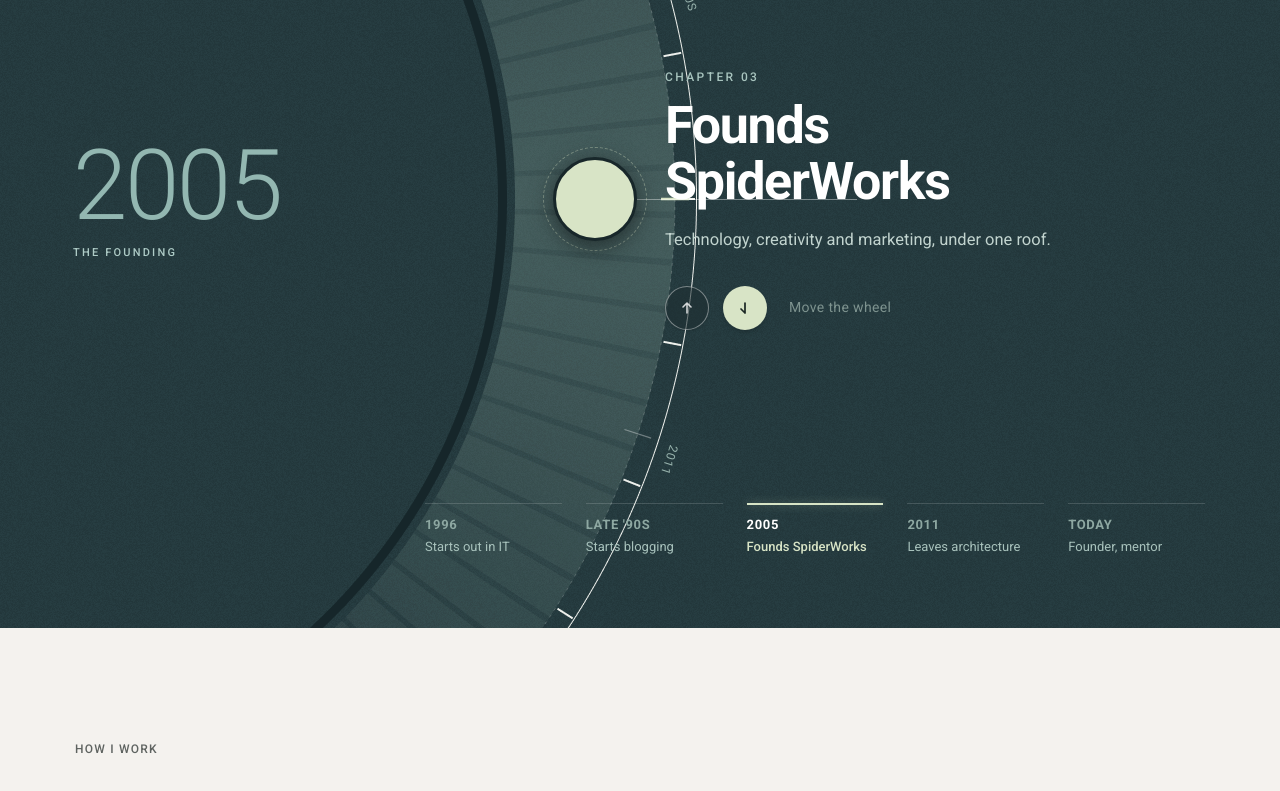
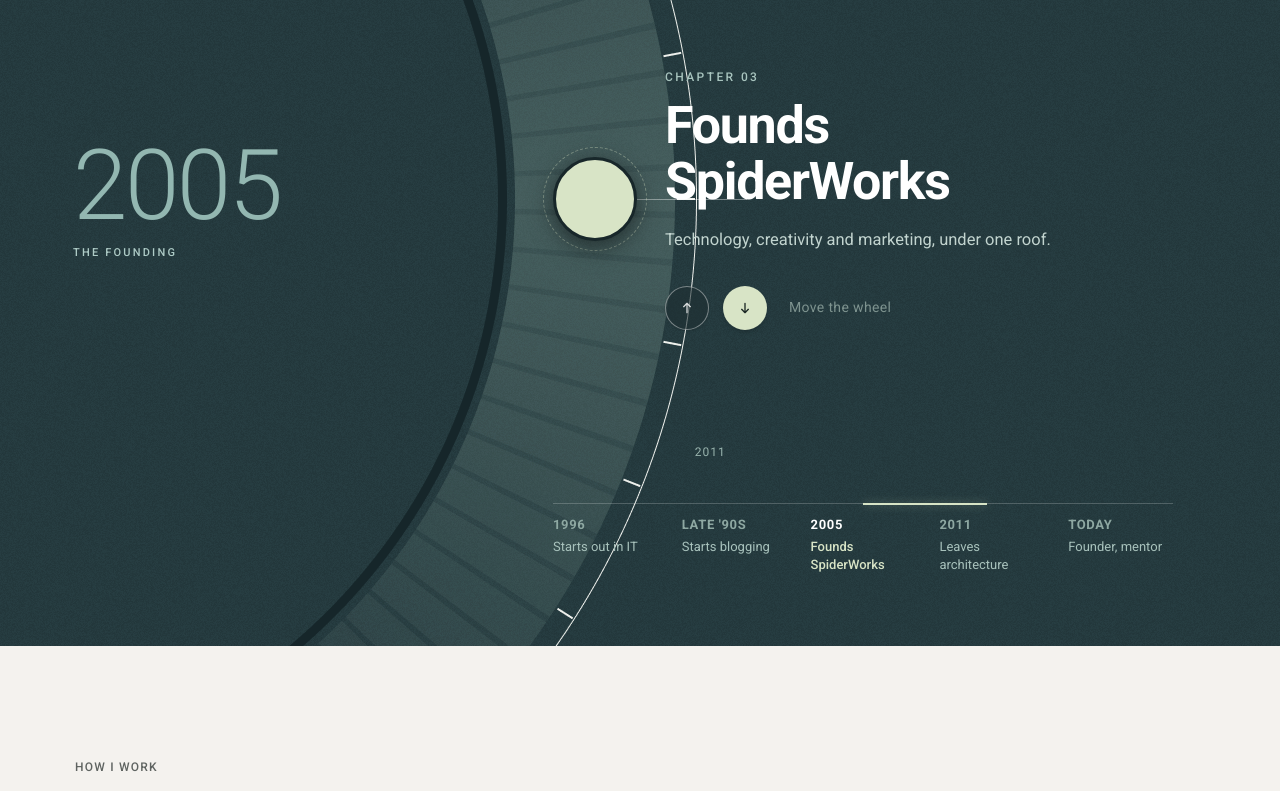
Before and after one commit to harshaharidas-spider/portfolio, a Next.js app: page / in a window 1280 px wide. Shown: the part 986-1777 px from the top of the page. Built offline with nearby package versions, Linux system fonts and the light colour scheme.

Commit message:
Update Ventures section layout and align bottom sister concern cards
Refine Timeline interactive wheel spacing and horizontal year label positions
Fix Expertise section vertical divider and scrollbar layout alignment

```diff
--- a/src/components/home/timeline/Timeline.jsx
+++ b/src/components/home/timeline/Timeline.jsx
@@ -214,7 +214,7 @@
             onPointerMove={handleMobilePointerMove}
             onPointerUp={handleMobilePointerUp}
           >
-            {/* Glow Background Layer on Mobile - concentric behind wheel rim at 12 o'clock */}
+            {/* Glow Background Layer on Mobile */}
             <div
               className="absolute pointer-events-none z-[3]"
               style={{
@@ -238,7 +238,7 @@
               </div>
             </div>
 
-            {/* Rotatable Wheel Layer on Mobile - 100% concentric with glow */}
+            {/* Rotatable Wheel Layer on Mobile */}
             <div
               className="absolute pointer-events-none z-[4]"
               style={{
@@ -329,8 +329,8 @@
                     : "text-white/80 hover:text-white hover:border-white hover:bg-white/10 active:scale-95 cursor-pointer shadow-sm"
                 }`}
               >
-                <svg className="w-4 h-4" fill="none" stroke="currentColor" strokeWidth="2.4" viewBox="0 0 24 24">
-                  <path strokeLinecap="round" strokeLinejoin="round" d="M19.5 12h-15m0 0l6-6m-6 6l6 6" />
+                <svg className="w-4 h-4" fill="none" stroke="currentColor" strokeWidth="2" viewBox="0 0 24 24">
+                  <path strokeLinecap="round" strokeLinejoin="round" d="M12 19V5m0 0l-5 5m5-5l5 5" />
                 </svg>
               </button>
 
@@ -345,8 +345,8 @@
                     : "hover:bg-[#c9d7b5] active:scale-95 cursor-pointer shadow-md"
                 }`}
               >
-                <svg className="w-4 h-4" fill="none" stroke="currentColor" strokeWidth="2.6" viewBox="0 0 24 24">
-                  <path strokeLinecap="round" strokeLinejoin="round" d="M4.5 12h15m0 0l-6-6m6 6l-6 6" />
+                <svg className="w-4 h-4" fill="none" stroke="currentColor" strokeWidth="2" viewBox="0 0 24 24">
+                  <path strokeLinecap="round" strokeLinejoin="round" d="M12 5v14m0 0l-5-5m5 5l5-5" />
                 </svg>
               </button>
 
@@ -390,7 +390,7 @@
               </span>
             </div>
 
-            {/* Fixed Glow Background Layer on Desktop - perfectly concentric behind wheel rim */}
+            {/* Fixed Glow Background Layer on Desktop */}
             <div className="absolute inset-0 w-[1520px] h-[1520px] pointer-events-none z-[4]">
               <div className="relative w-[1520px] h-[1520px]">
                 <Image
@@ -404,7 +404,7 @@
               </div>
             </div>
 
-            {/* Rotatable Wheel Layer on Desktop - 100% concentric with glow */}
+            {/* Rotatable Wheel Layer on Desktop */}
             <div
               className="absolute pointer-events-none z-[5]"
               style={{
@@ -429,7 +429,7 @@
               </div>
             </div>
 
-            {/* Rotatable SVG Milestone Markers and Dashed Arc on Desktop */}
+            {/* Rotatable Horizontally Aligned Year Labels on Desktop */}
             <div
               className="absolute inset-0 w-[1520px] h-[1520px] pointer-events-none z-[6]"
               style={{
@@ -443,32 +443,18 @@
                 className="absolute inset-0 w-full h-full pointer-events-none"
                 style={{ overflow: "visible" }}
               >
-                <circle
-                  cx="760"
-                  cy="760"
-                  r="760"
-                  fill="none"
-                  stroke="rgba(255, 255, 255, 0.2)"
-                  strokeWidth="1"
-                  strokeDasharray="3 5"
-                />
-
                 {chapters.map((chap, idx) => {
                   const angle = MILESTONE_ANGLES[idx];
                   const rad = (angle * Math.PI) / 180;
                   const cx = 760;
                   const cy = 760;
-                  const rTickInner = 746;
-                  const rTickOuter = 774;
-                  const x1 = cx + rTickInner * Math.cos(rad);
-                  const y1 = cy + rTickInner * Math.sin(rad);
-                  const x2 = cx + rTickOuter * Math.cos(rad);
-                  const y2 = cy + rTickOuter * Math.sin(rad);
 
-                  const rLabel = 798;
+                  const rLabel = 820;
                   const lx = cx + rLabel * Math.cos(rad);
                   const ly = cy + rLabel * Math.sin(rad);
                   const isCurrent = activeIndex === idx;
+
+                  if (isCurrent) return null;
 
                   return (
                     <g
@@ -476,15 +462,6 @@
                       className="cursor-pointer pointer-events-auto"
                       onClick={() => handleSelectMilestone(idx)}
                     >
-                      <line
-                        x1={x1}
-                        y1={y1}
-                        x2={x2}
-                        y2={y2}
-                        stroke={isCurrent ? "#d8e4c6" : "rgba(255, 255, 255, 0.35)"}
-                        strokeWidth={isCurrent ? "2.5" : "1.2"}
-                      />
-                      {!isCurrent && (
                       <text
                         x={lx}
                         y={ly}
@@ -494,12 +471,11 @@
                         letterSpacing="0.08em"
                         dominantBaseline="central"
                         textAnchor="start"
-                          transform={`rotate(${angle + 90}, ${lx}, ${ly})`}
+                        transform={`rotate(${-dialRotation}, ${lx}, ${ly})`}
                         className="select-none transition-colors duration-150 hover:fill-white"
                       >
                         {chap.year}
                       </text>
-                      )}
                     </g>
                   );
                 })}
@@ -518,7 +494,7 @@
               aria-hidden="true"
             />
 
-            {/* Desktop Pointer Badge without icon */}
+            {/* Desktop Pointer Badge */}
             <div
               className="absolute z-[10] pointer-events-none select-none w-[84px] h-[84px] rounded-full bg-[#d8e4c6] border-[3px] border-[#18272a] shadow-[0_6px_24px_rgba(0,0,0,0.5)] flex items-center justify-center"
               style={{
@@ -528,13 +504,13 @@
               title="Active Milestone Pointer"
             />
 
-            {/* Horizontal Guideline to Chapter title */}
+            {/* Shortened Horizontal Guideline to Chapter title (Reduced width to 110px so it doesn't touch the text) */}
             <div
               className="absolute z-[8] h-[1px] bg-white/40 pointer-events-none select-none"
               style={{
                 left: "1482px",
                 top: "760px",
-                width: "220px",
+                width: "110px",
               }}
               aria-hidden="true"
             />
@@ -561,6 +537,7 @@
             </p>
 
             <div className="mt-8 flex items-center gap-3.5">
+              {/* Previous Button (Full Circle with Thin Up Arrow) */}
               <button
                 type="button"
                 onClick={() => handleNavigate(-1)}
@@ -576,13 +553,14 @@
                   className="w-4 h-4"
                   fill="none"
                   stroke="currentColor"
-                  strokeWidth="2.4"
+                  strokeWidth="2"
                   viewBox="0 0 24 24"
                 >
-                  <path strokeLinecap="round" strokeLinejoin="round" d="M12 19.5V4.5m0 0l-6 6m6-6l6 6" />
+                  <path strokeLinecap="round" strokeLinejoin="round" d="M12 19V5m0 0l-5 5m5-5l5 5" />
                 </svg>
               </button>
 
+              {/* Next Button (Full Circle with Thin Down Arrow) */}
               <button
                 type="button"
                 onClick={() => handleNavigate(1)}
@@ -598,10 +576,10 @@
                   className="w-4 h-4"
                   fill="none"
                   stroke="currentColor"
-                  strokeWidth="2.6"
+                  strokeWidth="2"
                   viewBox="0 0 24 24"
                 >
-                  <path strokeLinecap="round" strokeLinejoin="round" d="M12 4.5v15m0 0l-6-6m6 6l-6-6" />
+                  <path strokeLinecap="round" strokeLinejoin="round" d="M12 5v14m0 0l-5-5m5 5l5-5" />
                 </svg>
               </button>
 
@@ -615,7 +593,20 @@
 
       {/* Bottom Milestone Bar */}
       <div className="relative z-10 w-full max-w-[1440px] mx-auto px-6 sm:px-10 lg:px-[75px] pt-4 pb-2 lg:pb-4 flex justify-end">
-        <div className="w-full lg:w-[720px] xl:w-[780px] grid grid-cols-5 gap-1.5 sm:gap-4 lg:gap-6">
+        <div className="relative w-full lg:w-[560px] xl:w-[620px] mr-0 lg:mr-8">
+          {/* Continuous background track line */}
+          <div className="absolute -top-1 left-0 right-0 h-[1px] bg-white/20" aria-hidden="true" />
+          {/* Active highlighted line segment */}
+          <div
+            className="absolute -top-1 h-[2px] sm:h-[2.5px] bg-[#d8e4c6] transition-all duration-300 shadow-[0_0_8px_rgba(216,228,198,0.4)]"
+            style={{
+              left: `${(activeIndex / (chapters.length - 1)) * 100}%`,
+              width: `${100 / chapters.length}%`,
+            }}
+            aria-hidden="true"
+          />
+
+          <div className="grid grid-cols-5 gap-1.5 sm:px-0 lg:gap-6 pt-2">
             {chapters.map((chap, idx) => {
               const isActive = activeIndex === idx;
 
@@ -624,17 +615,8 @@
                   key={chap.id}
                   type="button"
                   onClick={() => handleSelectMilestone(idx)}
-                className="group relative flex flex-col text-left focus:outline-none pt-2 cursor-pointer transition-colors"
+                  className="group relative flex flex-col text-left focus:outline-none cursor-pointer transition-colors"
                 >
-                <span
-                  className={`absolute -top-1 left-0 right-0 transition-all duration-200 ${
-                    isActive
-                      ? "h-[2px] sm:h-[2.5px] bg-[#d8e4c6] shadow-[0_0_8px_rgba(216,228,198,0.4)]"
-                      : "h-[1px] bg-white/15 group-hover:bg-white/30"
-                  }`}
-                  aria-hidden="true"
-                />
-
                   <span
                     className={`text-[9.5px] sm:text-[13px] font-semibold tracking-wider uppercase transition-colors duration-150 truncate ${
                       isActive ? "text-white" : "text-[#8ea8a2] group-hover:text-white"
@@ -655,6 +637,7 @@
             })}
           </div>
         </div>
+      </div>
     </motion.section>
   );
 }
```
Also changed, not shown: src/components/home/expertise/Expertise.jsx (+10 -7 lines), src/components/home/ventures/Ventures.jsx (+10 -10 lines). Lines whose indentation alone changed are shown as unchanged.
